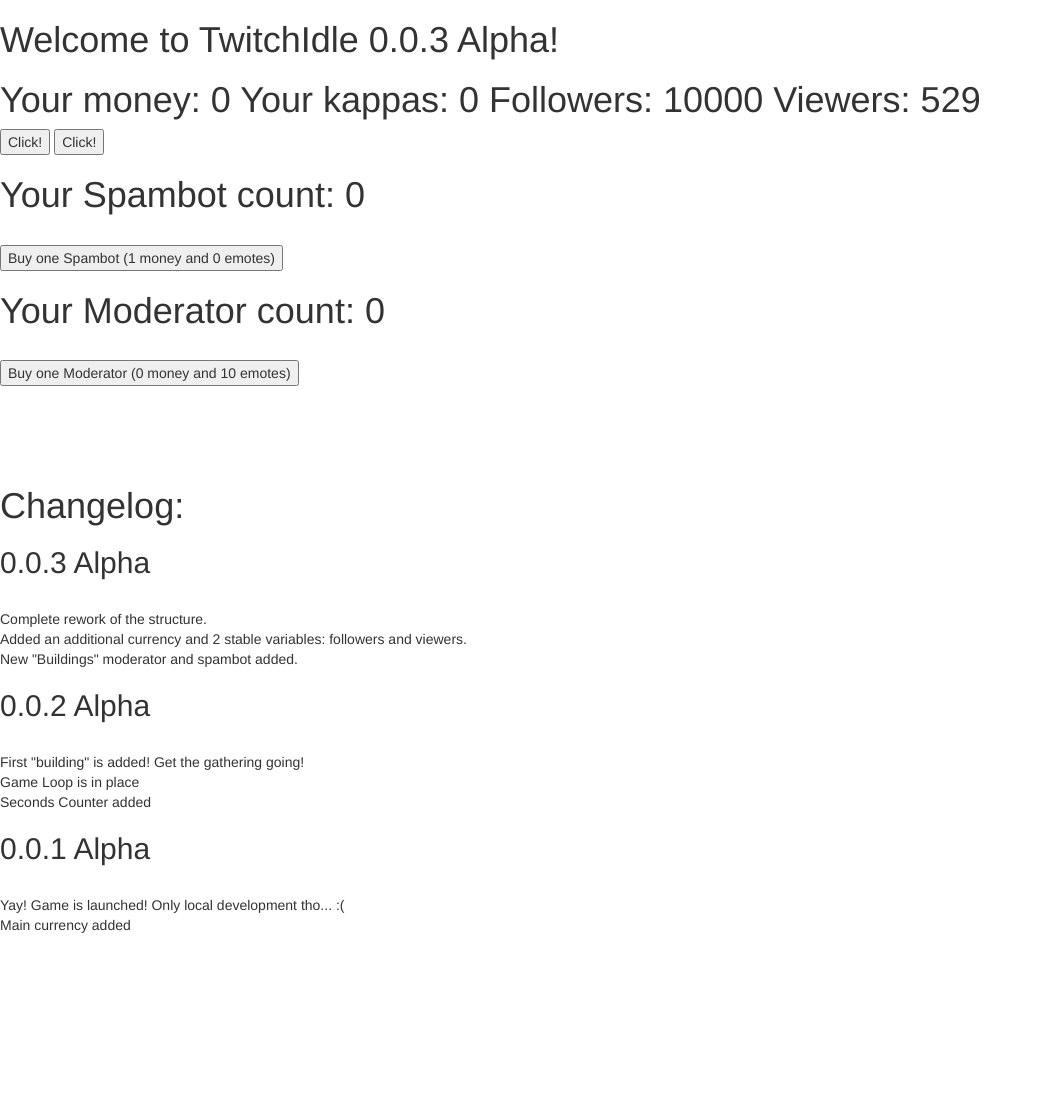
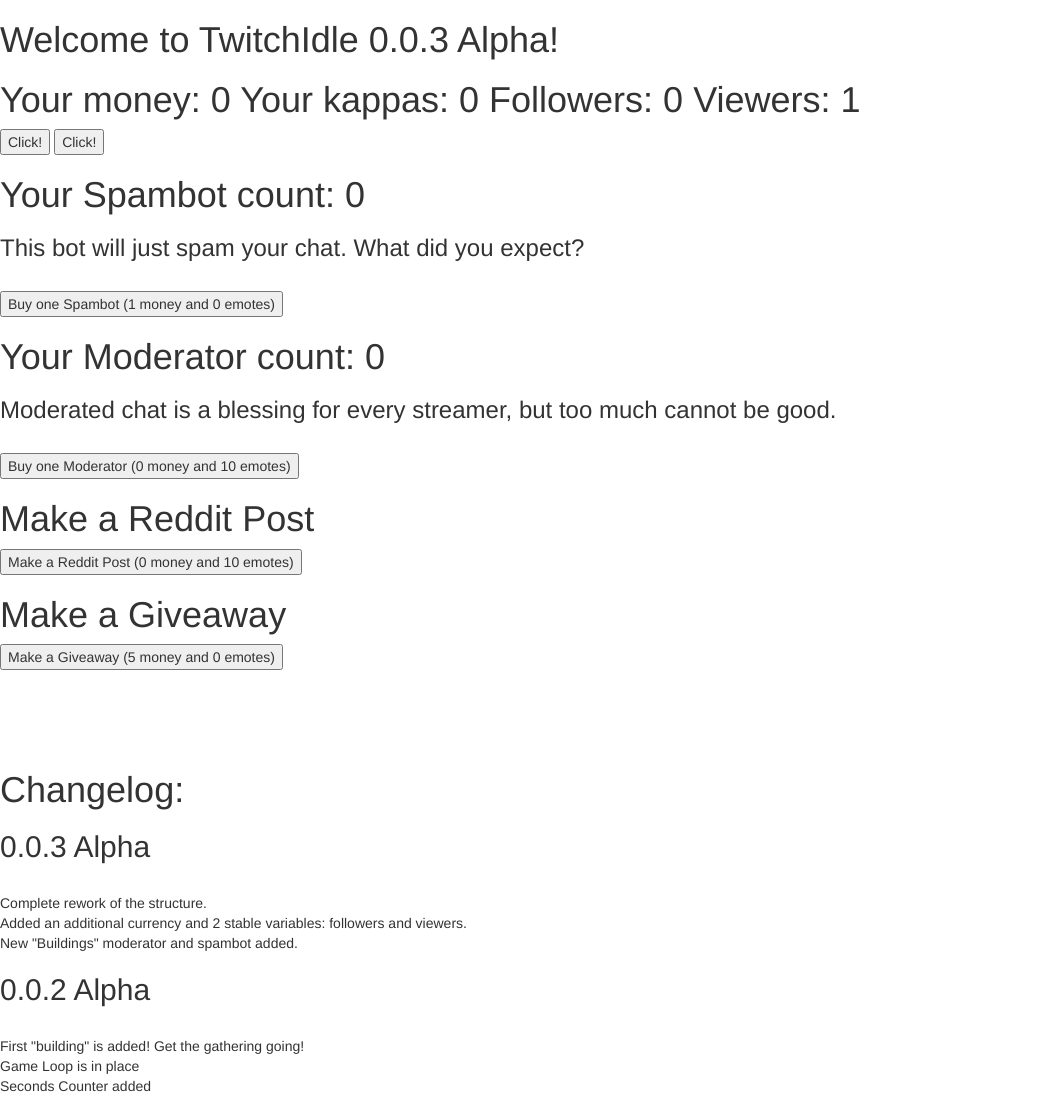
Before and after one commit to akaCube/TwitchIdle, a plain HTML site: page index.html in a window 1280 px wide. Shown: the top 1100 px of the page, without its empty margins (0-1042 px from the left). Before the commit the page ends 945 px from the top, so only its background shows below. Drawn offline with nearby package versions, Linux system fonts and the light colour scheme.

Commit message:
implemented actions to the view (also changes some functions in actions class)

```diff
--- a/index.html
+++ b/index.html
@@ -23,10 +23,14 @@
 
       <div id="buildings">
         <div v-for="building in Game.Buildings">
-          <h1>Your {{{ building.name }}} count: {{{ building.count }}}</h1><br><button @click="building.Buy()">Buy one {{{ building.name }}} ({{{ building.moneyCost }}} money and {{{ building.emoteCost }}} emotes)</button><br>
+          <h1>Your {{{ building.name }}} count: {{{ building.count }}}</h1><h3>{{{ building.description }}}</h3><br><button @click="building.Buy()">Buy one {{{ building.name }}} ({{{ building.moneyCost }}} money and {{{ building.emoteCost }}} emotes)</button><br>
         </div>
       </div>
-
+      <div id="actions">
+        <div v-for="action in Game.Actions">
+        <h1>Make a {{{ action.name }}}</h1><button @click="action.Buy()">Make a {{{ action.name }}} ({{{ action.moneyCost }}} money and {{{ action.emoteCost }}} emotes)</button><br>
+        </div>
+      </div>
 
 
       <div style="margin-top: 100px;">
--- a/js/game.js
+++ b/js/game.js
@@ -27,7 +27,7 @@ Game.Load = function(){
 
     Game.money = 0;
     Game.emotes = 0;
-    Game.followers = 10000;
+    Game.followers = 0;
     Game.viewersRatio = 0.05;
     Game.viewers = 1;
     Game.moneyPerTick = 0;
@@ -121,6 +121,8 @@ Game.Load = function(){
     this.description = description;
     this.baseMoneyPrice = baseMoneyPrice;
     this.baseEmotePrice = baseEmotePrice;
+    this.moneyCost = baseMoneyPrice;
+    this.emoteCost = baseEmotePrice;
     this.Trigger = trigger;
     this.count = count;
     this.CalcCosts = function(){
@@ -134,6 +136,7 @@ Game.Load = function(){
         Game.AddMoney(-this.moneyCost);
         Game.AddEmote(-this.emoteCost);
         this.CalcCosts();
+        trigger();                                //unschoen! (glaube ich) :)
       }
     };
     Game.Actions[this.id] = this;
@@ -162,6 +165,9 @@ Game.Load = function(){
     Game.AddEmote = function(amount){
       Game.emotes += amount
     }
+
+    // MPT / EPT //
+
     Game.CalcMoneyPerTick = function(){
       var moneyPerTick = 0;
       Game.Buildings.forEach(function(building){
@@ -176,6 +182,9 @@ Game.Load = function(){
       });
       Game.emotesPerTick = emotesPerTick * Game.emoteEfficiency;
     }
+
+    // Viewer Calculation //
+
     Game.CalcViewers = function(){
       var viewers = Game.followers * Game.viewersRatio;
       var deviation = 0.9 + Math.random() / 5;
```
